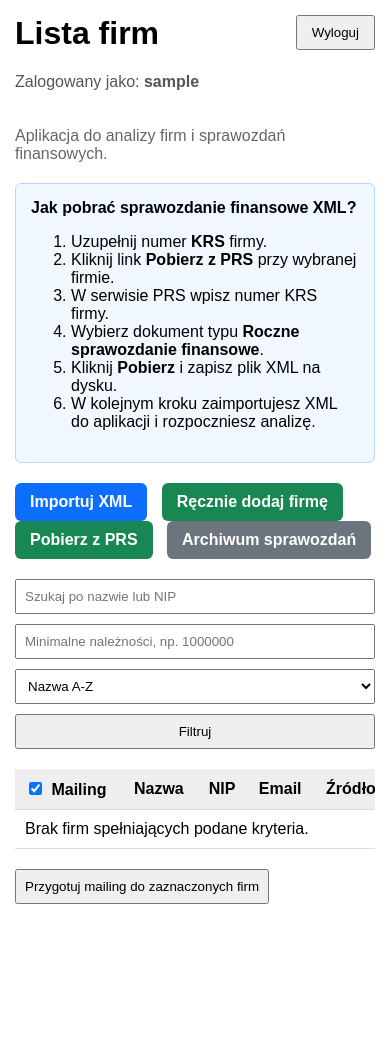
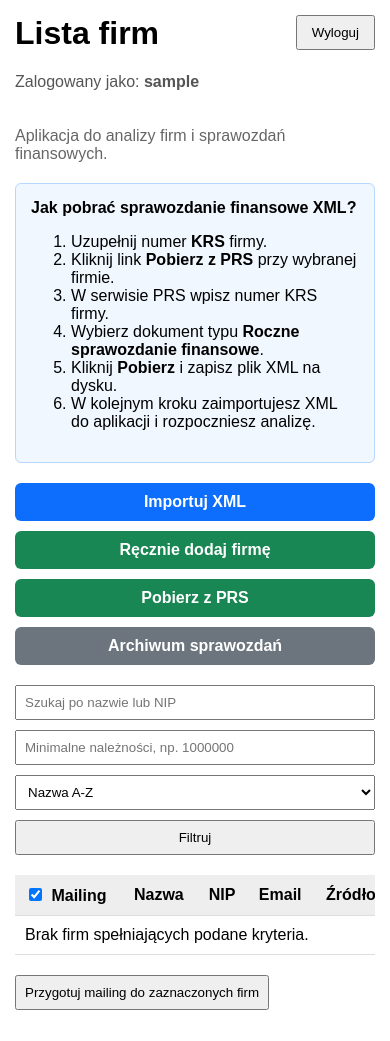
Before and after one commit to Stazus/projekt_django, a Django app: page / in a window 390 px wide. Before the commit the page ends 904 px from the top, so only its background shows below. Run offline with Django 5.2, Linux system fonts and the light colour scheme; the visitor is signed in with stand-in values (Sample User, id 1); data that the repository does not hold is empty; parts of the project's set-up code (start-up, migrations or seed data) failed here and were passed over.

Commit message:
Dodano responsywność górnych przycisków

```diff
--- a/firmy_django/templates/firmy_django/index.html
+++ b/firmy_django/templates/firmy_django/index.html
@@ -161,6 +161,33 @@
                 margin-right: 0;
             }
         }
+
+
+        .action-buttons {
+            display: flex;
+            flex-wrap: wrap;
+            gap: 10px;
+            margin: 20px 0;
+        }
+
+        .action-buttons a {
+            margin: 0 !important;
+        }
+
+        @media (max-width: 768px) {
+            .action-buttons {
+                flex-direction: column;
+                align-items: stretch;
+            }
+
+            .action-buttons a {
+                width: 100%;
+                text-align: center;
+                box-sizing: border-box;
+            }
+        }
+
+
     </style>
 </head>
 <body>
@@ -211,7 +238,7 @@
 </div>
 
 
-<div style="margin: 20px 0;">
+<div class="action-buttons">
 
     <a href="{% url 'importuj_xml_ogolny' %}"
        style="display:inline-block; padding:10px 15px; background:#0d6efd; color:white; text-decoration:none; border-radius:6px; margin-right:10px;">
```
